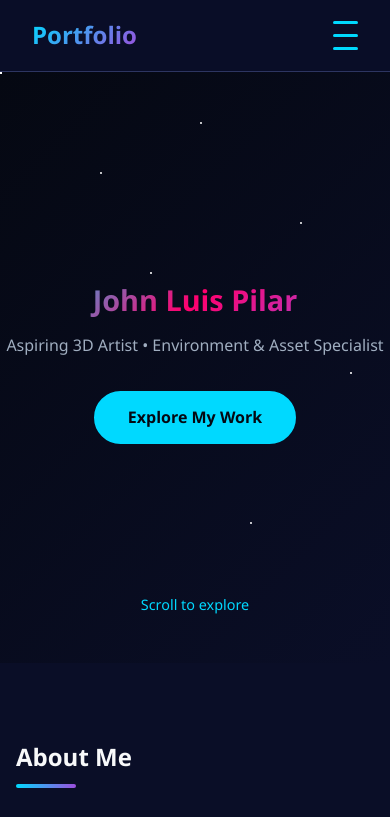
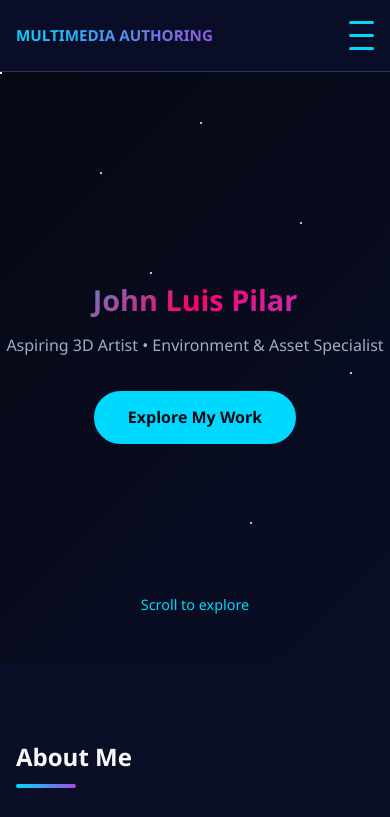
Before and after one commit to Coco-XD20/multimedia-authoring-portfolio, a website: page index.html in a window 390 px wide. Shown: the top 817 px of the page. Drawn offline with Linux system fonts and the light colour scheme.

Commit message:
Update site branding text

```diff
--- a/css/style.css
+++ b/css/style.css
@@ -124,6 +124,7 @@ section {
 .nav-logo a {
     font-size: 1.5rem;
     font-weight: 700;
+    white-space: nowrap;
     background: linear-gradient(135deg, var(--primary-color), var(--secondary-color));
     -webkit-background-clip: text;
     -webkit-text-fill-color: transparent;
@@ -1518,6 +1519,14 @@ section {
    ============================================ */
 
 @media (max-width: 768px) {
+    .nav-container {
+        padding: 1rem;
+    }
+
+    .nav-logo a {
+        font-size: 1.1rem;
+    }
+
     .hamburger {
         display: flex;
     }
@@ -1583,6 +1592,10 @@ section {
 }
 
 @media (max-width: 480px) {
+    .nav-logo a {
+        font-size: 0.95rem;
+    }
+
     .hero-title {
         font-size: 1.8rem;
     }
--- a/index.html
+++ b/index.html
@@ -12,7 +12,7 @@
     <nav class="navbar">
         <div class="nav-container">
             <div class="nav-logo">
-                <a href="index.html">Portfolio</a>
+                <a href="index.html">MULTIMEDIA AUTHORING</a>
             </div>
             <ul class="nav-menu">
                 <li><a href="index.html" class="nav-link active">About</a></li>
```
Also changed, not shown: portfolio.html (+1 -1 lines), rotoscope.html (+1 -1 lines), solar-system.html (+1 -1 lines).
